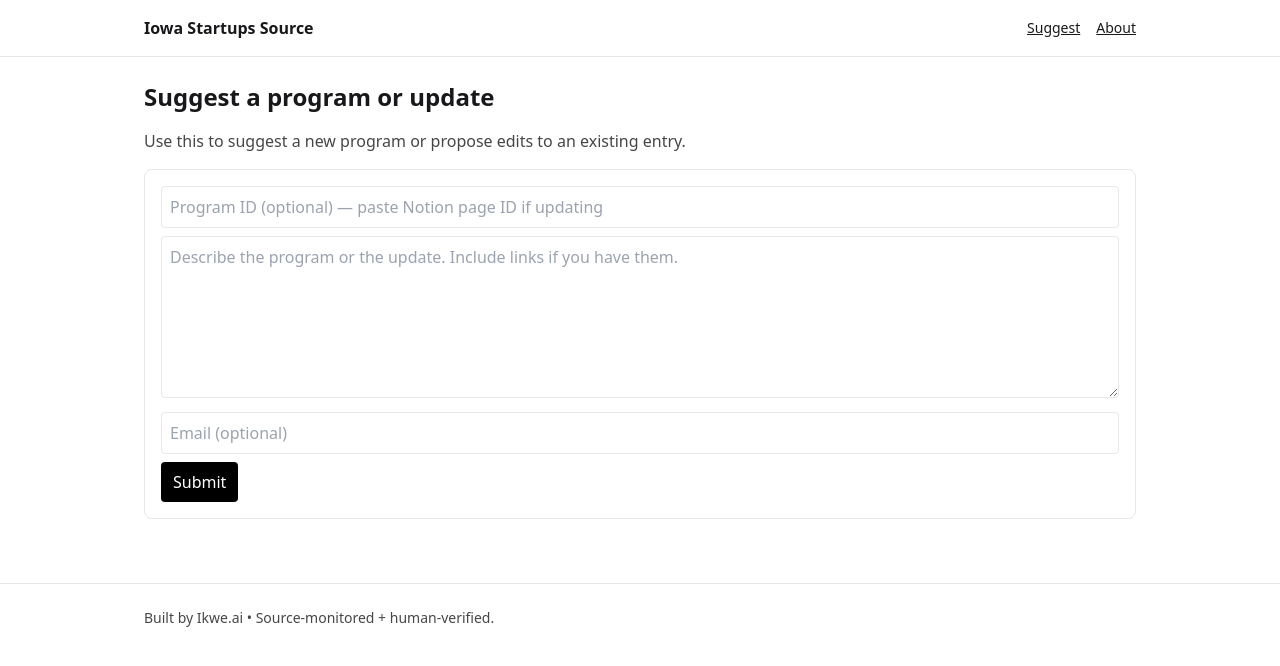
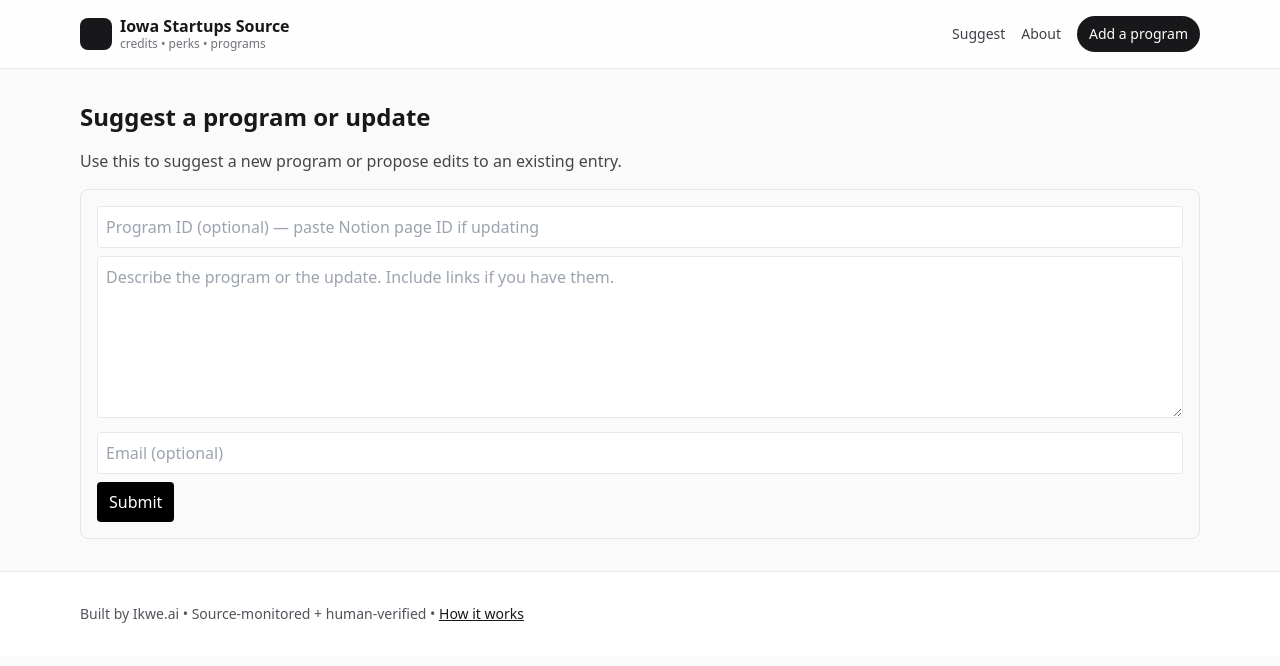
Before and after one commit to ikwe-ai/iowastartupssource, a Next.js app: page /submit in a window 1280 px wide. Shown: the top 666 px of the page. Built offline with nearby package versions, Linux system fonts and the light colour scheme.

Commit message:
Visual refresh: hero, stacks, filters, cards

```diff
--- a/app/globals.css
+++ b/app/globals.css
@@ -3,5 +3,9 @@
 @tailwind utilities;
 
 :root { color-scheme: light; }
-body { @apply bg-white text-zinc-900; }
+
+body {
+  @apply bg-zinc-50 text-zinc-900;
+}
+
 a { @apply text-zinc-900; }
--- a/app/layout.tsx
+++ b/app/layout.tsx
@@ -9,19 +9,35 @@ export default function RootLayout({ children }: { children: React.ReactNode })
   return (
     <html lang="en">
       <body className="min-h-screen">
-        <header className="border-b">
-          <div className="mx-auto max-w-5xl px-4 py-4 flex items-center justify-between">
-            <a href="/" className="font-semibold">Iowa Startups Source</a>
-            <nav className="flex gap-4 text-sm">
-              <a href="/submit" className="underline">Suggest</a>
-              <a href="/about" className="underline">About</a>
+        <header className="sticky top-0 z-50 border-b bg-white/80 backdrop-blur">
+          <div className="mx-auto max-w-6xl px-4 py-4 flex items-center justify-between">
+            <a href="/" className="flex items-center gap-2">
+              <div className="h-8 w-8 rounded-lg bg-zinc-900" />
+              <div className="leading-tight">
+                <div className="font-semibold">Iowa Startups Source</div>
+                <div className="text-xs text-zinc-500">credits • perks • programs</div>
+              </div>
+            </a>
+
+            <nav className="flex items-center gap-4 text-sm">
+              <a href="/submit" className="text-zinc-700 hover:text-zinc-900">Suggest</a>
+              <a href="/about" className="text-zinc-700 hover:text-zinc-900">About</a>
+              <a
+                href="/submit"
+                className="rounded-full bg-zinc-900 px-3 py-2 text-white hover:bg-zinc-800"
+              >
+                Add a program
+              </a>
             </nav>
           </div>
         </header>
-        <main className="mx-auto max-w-5xl px-4 py-6">{children}</main>
-        <footer className="border-t mt-10">
-          <div className="mx-auto max-w-5xl px-4 py-6 text-sm opacity-80">
-            Built by Ikwe.ai • Source-monitored + human-verified.
+
+        <main className="mx-auto max-w-6xl px-4 py-8">{children}</main>
+
+        <footer className="border-t bg-white">
+          <div className="mx-auto max-w-6xl px-4 py-8 text-sm text-zinc-600">
+            Built by Ikwe.ai • Source-monitored + human-verified •{" "}
+            <a className="underline" href="/about">How it works</a>
           </div>
         </footer>
       </body>
--- a/app/page.tsx
+++ b/app/page.tsx
@@ -10,39 +10,66 @@ export default async function Home({
 
   return (
     <div className="space-y-8">
-      <section className="rounded-xl border p-6 space-y-3">
-        <h1 className="text-2xl font-semibold">Iowa Startups Source</h1>
-        <p className="opacity-80 max-w-3xl">
-          A living directory of credits, perks, accelerators, and non-dilutive programs to extend runway for Iowa founders.
-          Built by Ikwe.ai - ecosystem infrastructure, not a pitch deck.
-        </p>
+      <section className="rounded-2xl border bg-white p-8 shadow-sm">
+        <div className="space-y-3">
+          <div className="inline-flex items-center gap-2 rounded-full border px-3 py-1 text-xs text-zinc-600">
+            Iowa ecosystem resource • updated by community
+          </div>
 
-        <div className="grid gap-2 md:grid-cols-3 pt-2">
-          <a className="rounded-lg border p-4 hover:bg-zinc-50" href="/?category=LLM%2FAPI%20Credits">
-            <div className="font-medium">AI Credits Stack</div>
-            <div className="text-sm opacity-80">LLM/API credits to apply for this week</div>
-          </a>
+          <h1 className="text-3xl font-semibold tracking-tight">
+            Find credits & programs that extend runway
+          </h1>
 
-          <a className="rounded-lg border p-4 hover:bg-zinc-50" href="/?category=Cloud%20Credits">
-            <div className="font-medium">Cloud Runway Stack</div>
-            <div className="text-sm opacity-80">Cloud credits + startup infra perks</div>
-          </a>
+          <p className="max-w-3xl text-zinc-600">
+            A curated directory of startup credits, perks, accelerators, and non-dilutive programs for Iowa founders.
+            Verified entries only (Active + not flagged for review).
+          </p>
 
-          <a className="rounded-lg border p-4 hover:bg-zinc-50" href="/?q=VentureNet">
-            <div className="font-medium">Iowa Non-Dilutive Stack</div>
-            <div className="text-sm opacity-80">VentureNet + state ecosystem resources</div>
-          </a>
-        </div>
-
-        <div className="text-sm pt-2">
-          <a className="underline" href="/submit">Suggest a program</a>
-          <span className="opacity-60"> - </span>
-          <a className="underline" href="/about">How this works</a>
+          <div className="flex flex-wrap gap-3 pt-2">
+            <a
+              href="/submit"
+              className="rounded-full bg-zinc-900 px-4 py-2 text-sm text-white hover:bg-zinc-800"
+            >
+              Suggest a program
+            </a>
+            <a
+              href="/about"
+              className="rounded-full border bg-white px-4 py-2 text-sm hover:bg-zinc-50"
+            >
+              How it works
+            </a>
+          </div>
         </div>
       </section>
 
+      <section className="grid gap-3 md:grid-cols-3">
+        <a className="rounded-2xl border bg-white p-6 shadow-sm hover:bg-zinc-50" href="/?category=LLM%2FAPI%20Credits">
+          <div className="text-sm text-zinc-500">Stack</div>
+          <div className="mt-1 text-lg font-semibold">AI Credits</div>
+          <div className="mt-2 text-sm text-zinc-600">LLM/API credits to apply for this week.</div>
+        </a>
+
+        <a className="rounded-2xl border bg-white p-6 shadow-sm hover:bg-zinc-50" href="/?category=Cloud%20Credits">
+          <div className="text-sm text-zinc-500">Stack</div>
+          <div className="mt-1 text-lg font-semibold">Cloud Runway</div>
+          <div className="mt-2 text-sm text-zinc-600">AWS/GCP/Azure + infra perks.</div>
+        </a>
+
+        <a className="rounded-2xl border bg-white p-6 shadow-sm hover:bg-zinc-50" href="/?q=VentureNet">
+          <div className="text-sm text-zinc-500">Stack</div>
+          <div className="mt-1 text-lg font-semibold">Iowa Non-Dilutive</div>
+          <div className="mt-2 text-sm text-zinc-600">State programs + VentureNet pathways.</div>
+        </a>
+      </section>
+
       <section className="space-y-4">
-        <h2 className="text-xl font-semibold">Directory</h2>
+        <div className="flex items-end justify-between gap-4">
+          <h2 className="text-xl font-semibold">Directory</h2>
+          <div className="text-sm text-zinc-500">
+            {programs.length} approved entries
+          </div>
+        </div>
+
         <DirectoryFilters
           programs={programs as any}
           initialQuery={searchParams?.q || ""}
--- a/components/DirectoryFilters.tsx
+++ b/components/DirectoryFilters.tsx
@@ -75,29 +75,42 @@ export default function DirectoryFilters({
 
   return (
     <div className="space-y-4">
+      <div className="rounded-2xl border bg-white p-4 shadow-sm">
         <div className="grid gap-2 md:grid-cols-4">
           <input
-          className="w-full rounded border p-2"
+            className="w-full rounded-xl border bg-white p-2.5 text-sm outline-none focus:ring-2 focus:ring-zinc-200"
             placeholder="Search (name, provider, category...)"
             value={q}
             onChange={(e) => setQ(e.target.value)}
           />
 
-        <select className="w-full rounded border p-2" value={category} onChange={(e) => setCategory(e.target.value)}>
+          <select
+            className="w-full rounded-xl border bg-white p-2.5 text-sm outline-none focus:ring-2 focus:ring-zinc-200"
+            value={category}
+            onChange={(e) => setCategory(e.target.value)}
+          >
             <option value="">All categories</option>
             {categories.map((c) => (
               <option key={c} value={c}>{c}</option>
             ))}
           </select>
 
-        <select className="w-full rounded border p-2" value={stage} onChange={(e) => setStage(e.target.value)}>
+          <select
+            className="w-full rounded-xl border bg-white p-2.5 text-sm outline-none focus:ring-2 focus:ring-zinc-200"
+            value={stage}
+            onChange={(e) => setStage(e.target.value)}
+          >
             <option value="">All stages</option>
             {stages.map((s) => (
               <option key={s} value={s}>{s}</option>
             ))}
           </select>
 
-        <select className="w-full rounded border p-2" value={sort} onChange={(e) => setSort(e.target.value as any)}>
+          <select
+            className="w-full rounded-xl border bg-white p-2.5 text-sm outline-none focus:ring-2 focus:ring-zinc-200"
+            value={sort}
+            onChange={(e) => setSort(e.target.value as any)}
+          >
             <option value="provider">Sort: Provider A→Z</option>
             <option value="value">Sort: Value high→low</option>
           </select>
@@ -108,7 +121,7 @@ export default function DirectoryFilters({
           </label>
 
           <button
-          className="rounded border px-3 py-2 text-sm md:col-span-2"
+            className="rounded-xl border bg-white px-3 py-2 text-sm hover:bg-zinc-50 md:col-span-2"
             onClick={() => {
               setQ("");
               setCategory("");
@@ -120,6 +133,7 @@ export default function DirectoryFilters({
             Reset
           </button>
         </div>
+      </div>
 
       <div className="text-sm opacity-80">
         Showing <span className="font-medium">{filtered.length}</span> programs
@@ -127,7 +141,7 @@ export default function DirectoryFilters({
 
       <div className="grid gap-3">
         {filtered.map((p) => (
-          <Link key={p.id} href={`/program/${p.id}`} className="block rounded-lg border p-4 hover:bg-zinc-50">
+          <Link key={p.id} href={`/program/${p.id}`} className="block rounded-2xl border bg-white p-5 shadow-sm hover:bg-zinc-50">
             <div className="flex items-start justify-between gap-4">
               <div>
                 <div className="font-medium">{p.name || "Untitled Program"}</div>
@@ -135,7 +149,7 @@ export default function DirectoryFilters({
 
                 <div className="mt-2 flex flex-wrap gap-2 text-xs">
                   {(p.category || []).slice(0, 4).map((c) => (
-                    <span key={c} className="rounded-full border px-2 py-1">{c}</span>
+                    <span key={c} className="rounded-full bg-zinc-100 px-2.5 py-1 text-xs text-zinc-700">{c}</span>
                   ))}
                   {p.requiresReferral && <span className="rounded-full border px-2 py-1">Referral</span>}
                   {p.geo && <span className="rounded-full border px-2 py-1">{p.geo}</span>}
```
Lines whose indentation alone changed are shown as unchanged.
